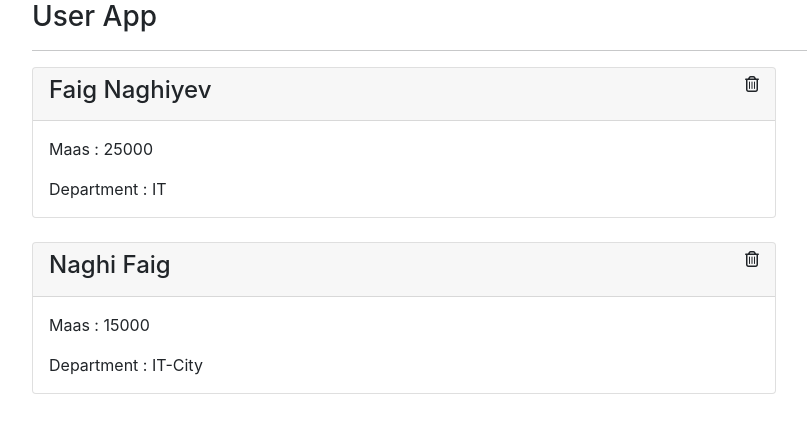
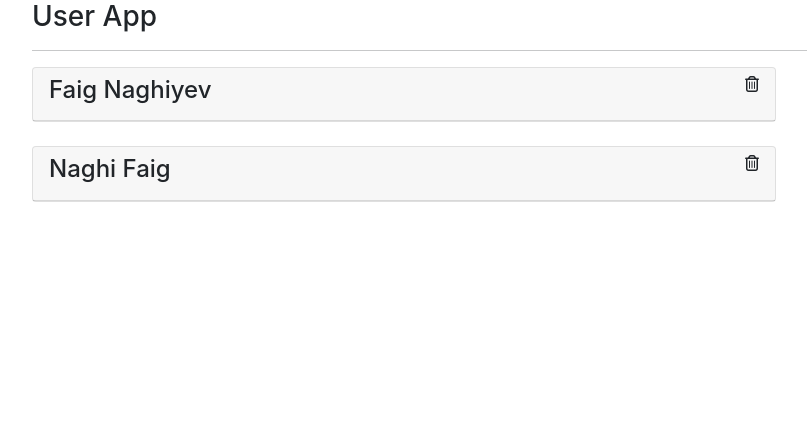
Before and after one commit to faignaghi/Playground, a React (Create React App) app: page / in a window 1280 px wide. Shown: the top 430 px of the page, without its empty margins (50-857 px from the left). Built offline with nearby package versions, Linux system fonts and the light colour scheme.

Commit message:
react state created

```diff
--- a/src/components/User.js
+++ b/src/components/User.js
@@ -2,15 +2,28 @@ import React, { Component } from "react";
 import PropTypes from "prop-types";
 
 class User extends Component {
+  state = {
+    isVisible: false,
+  };
+
   static defaultProps = {
     name: "Bilgi yok",
     salary: "Bilgi yok",
     department: " Bilgi yok",
   };
 
+  // constructor(props) {
+  //   super(props);
+
+  //   this.state = {
+  //     isVisible: false,
+  //   };
+  // }
+
   render() {
     // Destructing
     const { name, salary, department } = this.props;
+    const { isVisible } = this.state;
     return (
       <div className="col-md-8 mb-4">
         <div className="card">
@@ -18,10 +31,12 @@ class User extends Component {
             <h4 className="d-inline">{name}</h4>
             <i className="far fa-trash-alt" style={{ cursor: "pointer" }}></i>
           </div>
-          <div className="card-body">
-            <p className="card-text">Maas : {salary}</p>
-            <p className="card-text">Department : {department}</p>
-          </div>
+          {isVisible ? (
+            <div className="card-body">
+              <p className="card-text">Maas : {salary}</p>
+              <p className="card-text">Department : {department}</p>
+            </div>
+          ) : null}
         </div>
       </div>
     );
```
